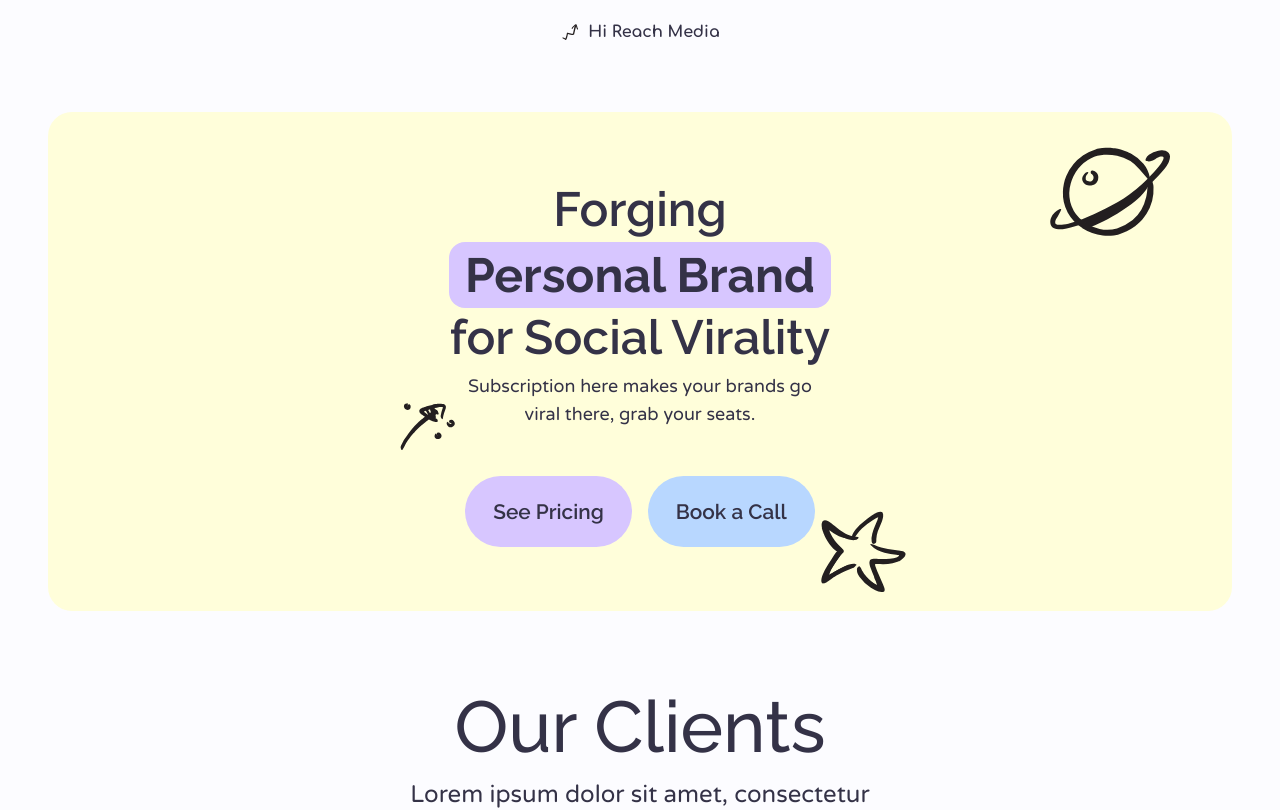
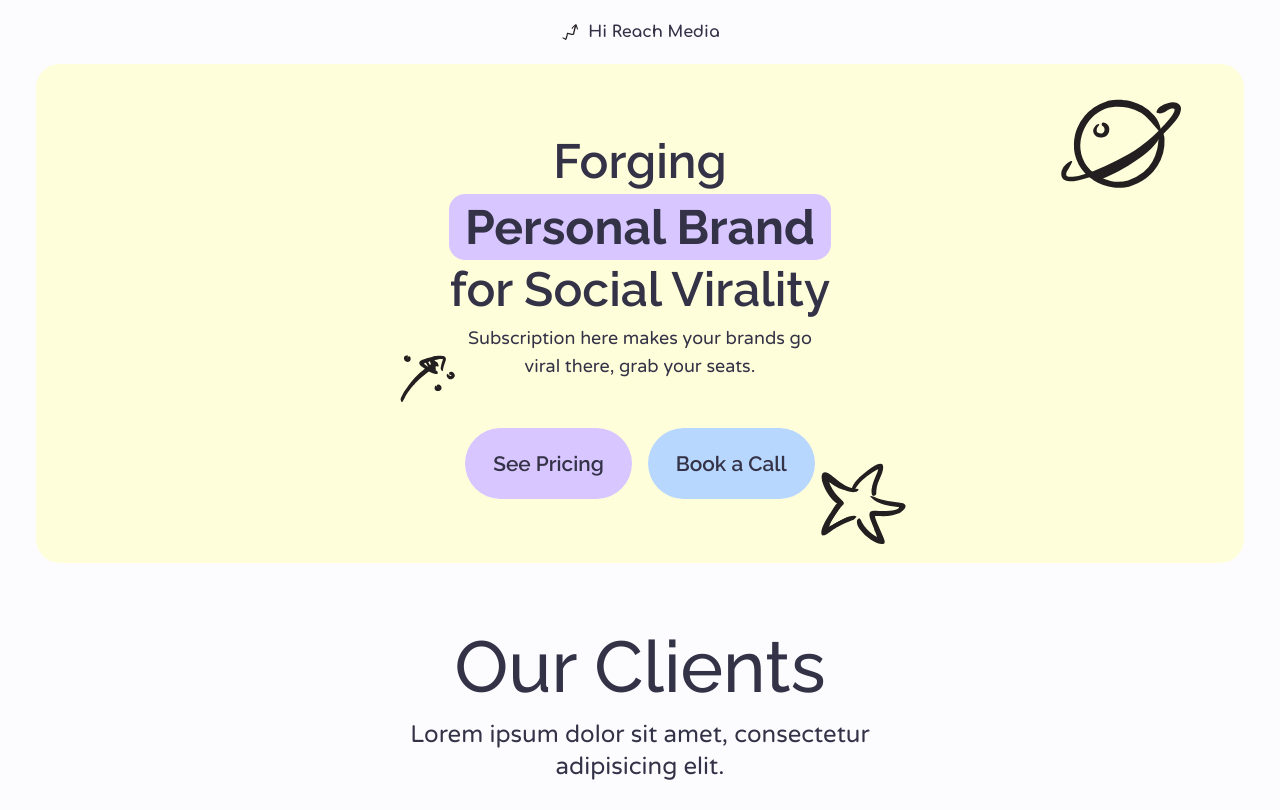
Before and after one commit to JuxtNorth/AgencySite, a React (Vite) app: page / in a window 1280 px wide. Shown: the top 810 px of the page. Built offline with nearby package versions, Linux system fonts and the light colour scheme.

Commit message:
Change spacing in hero section

```diff
--- a/src/pages/Home/Sections/Hero.tsx
+++ b/src/pages/Home/Sections/Hero.tsx
@@ -5,10 +5,10 @@ import Planet from '@/assets/scribbles/planet.svg';
 
 export const Hero: FC = () => {
 	return (
-		<header className="p-4 pt-1 md:min-h-fit md:p-12">
+		<header className="p-4 pt-1 md:min-h-fit md:p-9 md:pt-0">
 			<div className="relative flex min-h-[calc(100vh-7rem)] flex-col justify-between rounded-3xl bg-[#FFFEDA] py-16 md:min-h-fit">
 				<img className="absolute right-[5%] top-[3%] h-32 w-32" src={Planet} />
-				<div className="my-auto mt-32 md:mt-auto">
+				<div className="my-auto mt-28 md:mt-auto">
 					<div className="text-center text-[2.5rem] font-semibold leading-tight md:text-5xl md:leading-snug">
 						<h1>Forging</h1>
 						<h1 className="mx-auto w-fit rounded-2xl bg-[#D7C6FF] px-4 font-display font-bold md:-mb-1">
```
